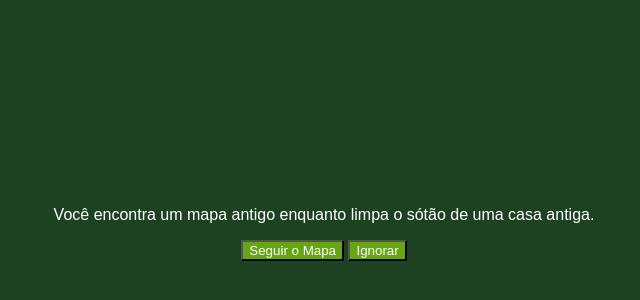
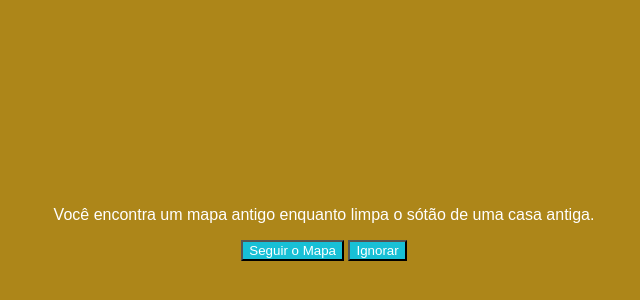
Before and after one commit to Ladreu/Projeto-2, a plain HTML site: page Index.html in a window 1280 px wide. Shown: the part 134-434 px from the top of the page, without its empty margins (316-956 px from the left). Drawn offline with Linux system fonts and the light colour scheme; a web font is replaced by a local one.

Commit message:
Update Style.css

```diff
--- a/Style.css
+++ b/Style.css
@@ -1,5 +1,5 @@
 body {
-    background-color: #1D4221;
+    background-color: #ad8619;
     color: white;
     font-family: "Bai Jamjuree", sans-serif;
     display: flex;
@@ -10,7 +10,7 @@ body {
 }
 
 button {
-    background-color: #64A712;
+    background-color: #18c0d6;
     color: white;
     font-family: "Bai Jamjuree", sans-serif;
 }
```
